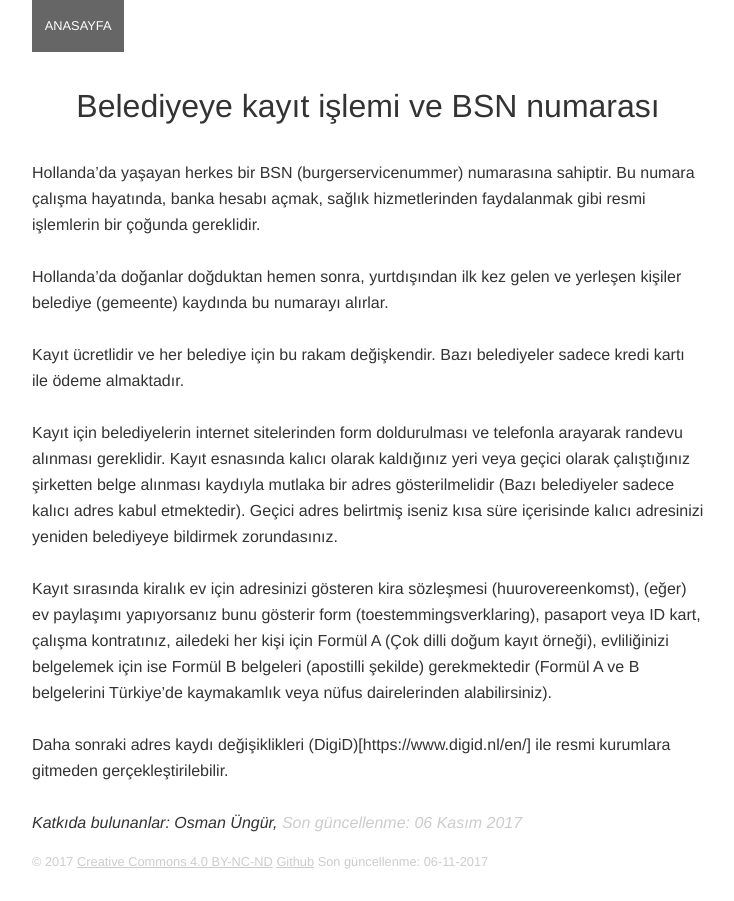
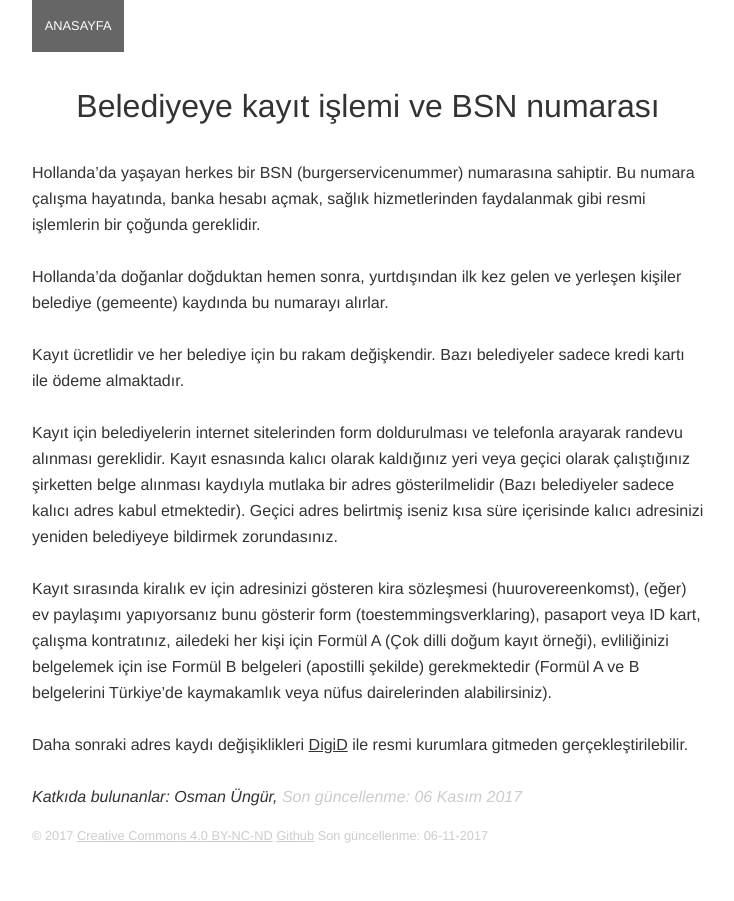
Before and after one commit to o/yurtdisinda-calismak-wiki, a Jekyll site: the page built from nl/bsn-numarasi.md, in a window 1280 px wide. Shown: the whole page, without its empty margins (272-1006 px from the left). Built offline with Jekyll 4.4.1, drawn with Linux system fonts in a browser that asks for light colours.

Commit message:
Linkte duzenleme

```diff
--- a/nl/bsn-numarasi.md
+++ b/nl/bsn-numarasi.md
@@ -19,4 +19,4 @@ Kayıt için belediyelerin internet sitelerinden form doldurulması ve telefonla
 
 Kayıt sırasında kiralık ev için adresinizi gösteren kira sözleşmesi (huurovereenkomst), (eğer) ev paylaşımı yapıyorsanız bunu gösterir form (toestemmingsverklaring), pasaport veya ID kart, çalışma kontratınız, ailedeki her kişi için Formül A (Çok dilli doğum kayıt örneği), evliliğinizi belgelemek için ise Formül B belgeleri (apostilli şekilde) gerekmektedir (Formül A ve B belgelerini Türkiye'de kaymakamlık veya nüfus dairelerinden alabilirsiniz).
 
-Daha sonraki adres kaydı değişiklikleri (DigiD)[https://www.digid.nl/en/] ile resmi kurumlara gitmeden gerçekleştirilebilir.
+Daha sonraki adres kaydı değişiklikleri [DigiD](https://www.digid.nl/en/) ile resmi kurumlara gitmeden gerçekleştirilebilir.
```
